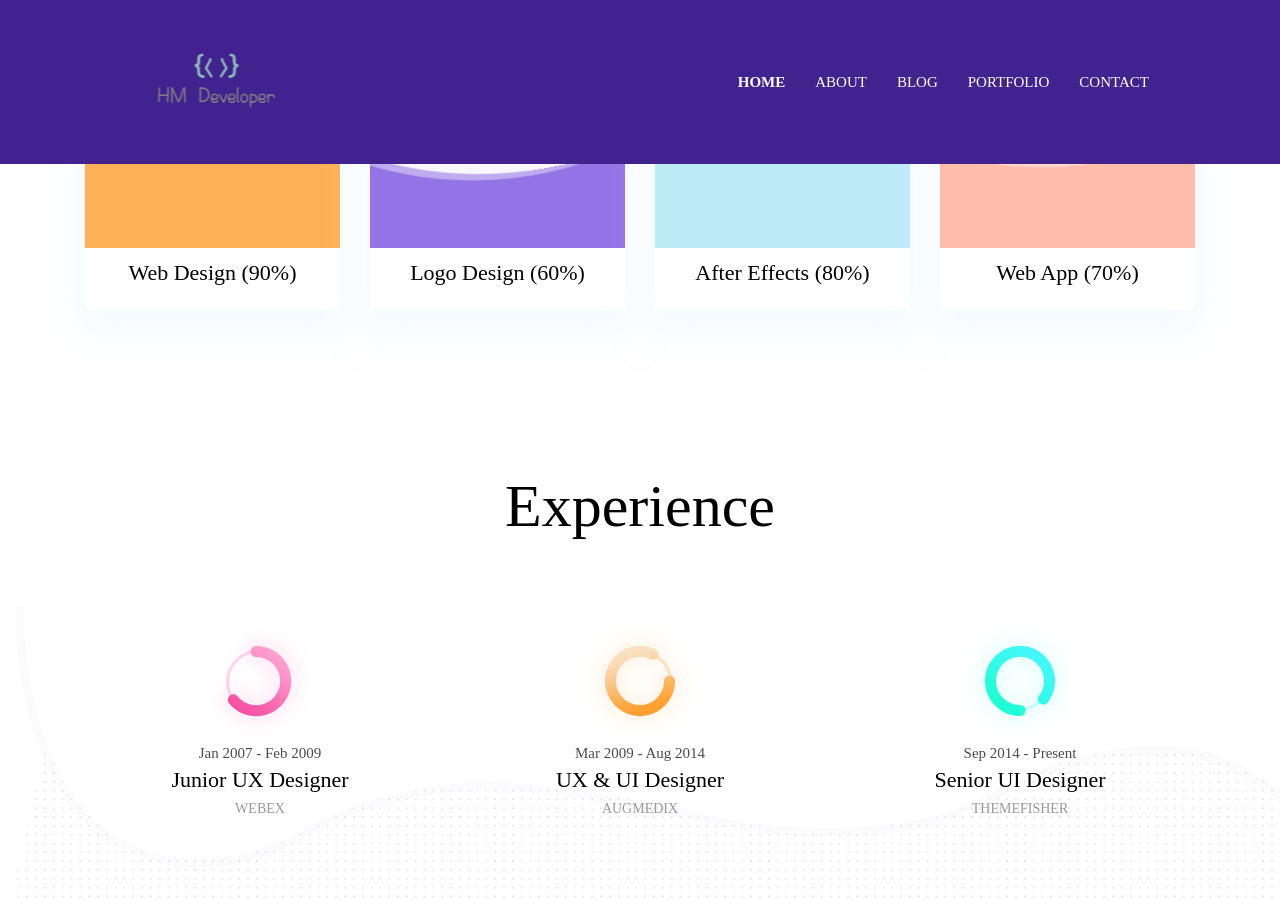
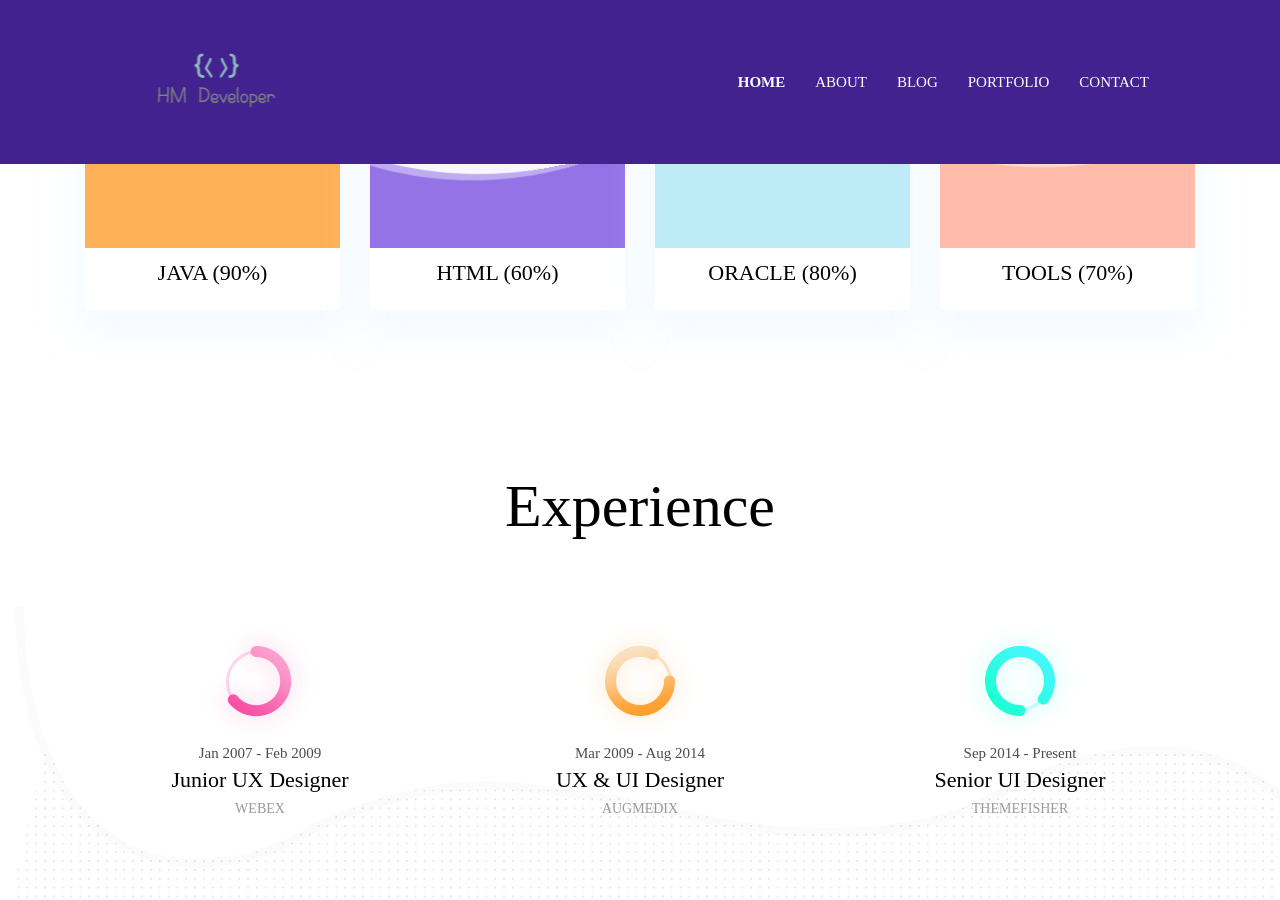
Before and after one commit to coocoo08/coocoo08.github.io, a Jekyll site: the page built from index.html, in a window 1280 px wide and 900 px high, scrolled down 1343 px. Built offline with Jekyll 4.4.1, drawn with Linux system fonts in a browser that asks for light colours; some web fonts are replaced.

Commit message:
skill info update

```diff
--- a/_data/settings.yml
+++ b/_data/settings.yml
@@ -88,10 +88,10 @@ team:
 
 skills-title: Skills
 skills:
-  - { name: Web Design, color: "#fdb157", value: "90%" }
-  - { name: Logo Design, color: "#9473e6", value: "60%" }
-  - { name: After Effects, color: "#bdecf6", value: "80%" }
-  - { name: Web App, color: "#ffbcaa", value: "70%" }
+  - { name: JAVA, color: "#fdb157", value: "90%" }
+  - { name: HTML,CSS , color: "#9473e6", value: "60%" }
+  - { name: ORACLE, color: "#bdecf6", value: "80%" }
+  - { name: TOOLS, color: "#ffbcaa", value: "70%" }
 
 #-------------------------------
 # Exprerience Section
```
